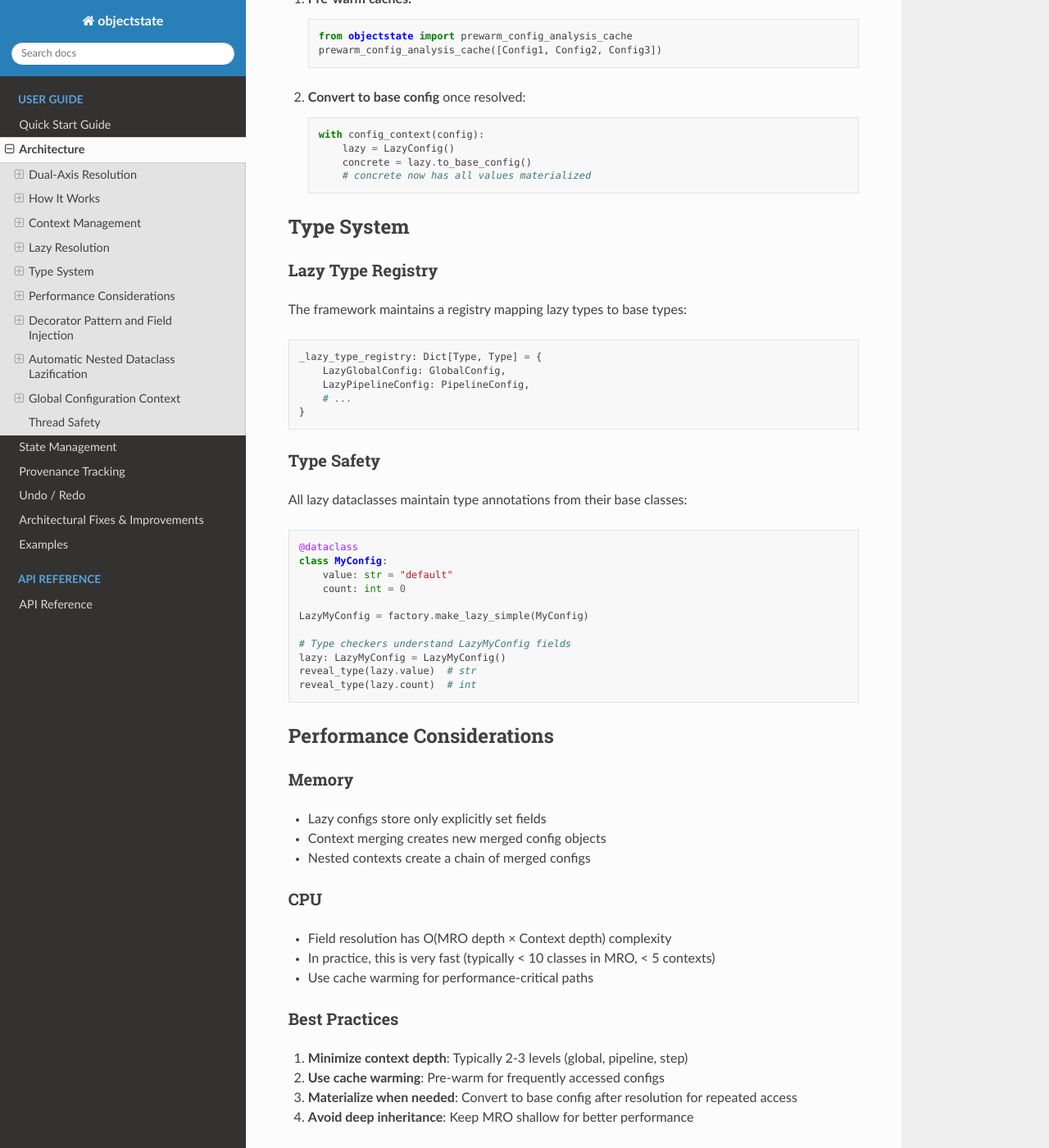
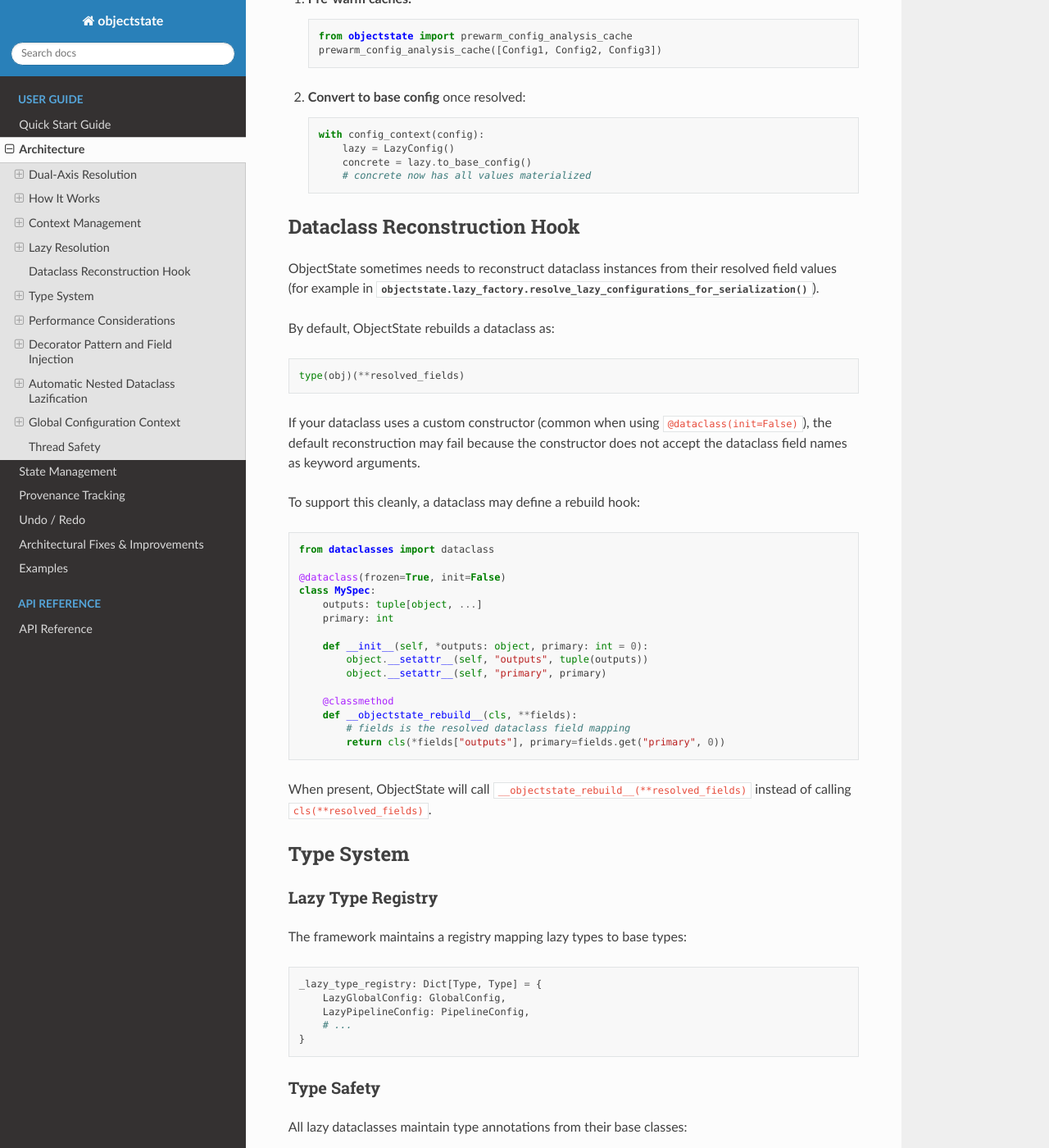
Before and after one commit to OpenHCSDev/ObjectState, a Sphinx documentation site: the page built from docs/architecture.rst, in a window 1280 px wide and 1400 px high, scrolled down 3292 px. Shown: the whole window at 82% size. Built offline with Sphinx 7.4.7 and the Read the Docs theme 3.1.0, drawn with Linux system fonts in a browser that asks for light colours.

Commit message:
docs: document __objectstate_rebuild__ hook
Explain how ObjectState reconstructs dataclasses during lazy serialization and how init=False/custom constructors can opt in via __objectstate_rebuild__(**fields).

```diff
--- a/docs/architecture.rst
+++ b/docs/architecture.rst
@@ -177,10 +177,47 @@ Currently, fields are resolved on each access. For performance-critical applicat
 
    .. code-block:: python
 
-      with config_context(config):
-          lazy = LazyConfig()
-          concrete = lazy.to_base_config()
-          # concrete now has all values materialized
+       with config_context(config):
+           lazy = LazyConfig()
+           concrete = lazy.to_base_config()
+           # concrete now has all values materialized
+
+Dataclass Reconstruction Hook
+-----------------------------
+
+ObjectState sometimes needs to reconstruct dataclass instances from their resolved field values
+(for example in :py:func:`objectstate.lazy_factory.resolve_lazy_configurations_for_serialization`).
+
+By default, ObjectState rebuilds a dataclass as::
+
+   type(obj)(**resolved_fields)
+
+If your dataclass uses a custom constructor (common when using ``@dataclass(init=False)``),
+the default reconstruction may fail because the constructor does not accept the dataclass field
+names as keyword arguments.
+
+To support this cleanly, a dataclass may define a rebuild hook:
+
+.. code-block:: python
+
+   from dataclasses import dataclass
+
+   @dataclass(frozen=True, init=False)
+   class MySpec:
+       outputs: tuple[object, ...]
+       primary: int
+
+       def __init__(self, *outputs: object, primary: int = 0):
+           object.__setattr__(self, "outputs", tuple(outputs))
+           object.__setattr__(self, "primary", primary)
+
+       @classmethod
+       def __objectstate_rebuild__(cls, **fields):
+           # fields is the resolved dataclass field mapping
+           return cls(*fields["outputs"], primary=fields.get("primary", 0))
+
+When present, ObjectState will call ``__objectstate_rebuild__(**resolved_fields)`` instead of
+calling ``cls(**resolved_fields)``.
 
 Type System
 -----------
```
Also changed, not shown: README.md (+1 -0 lines).
